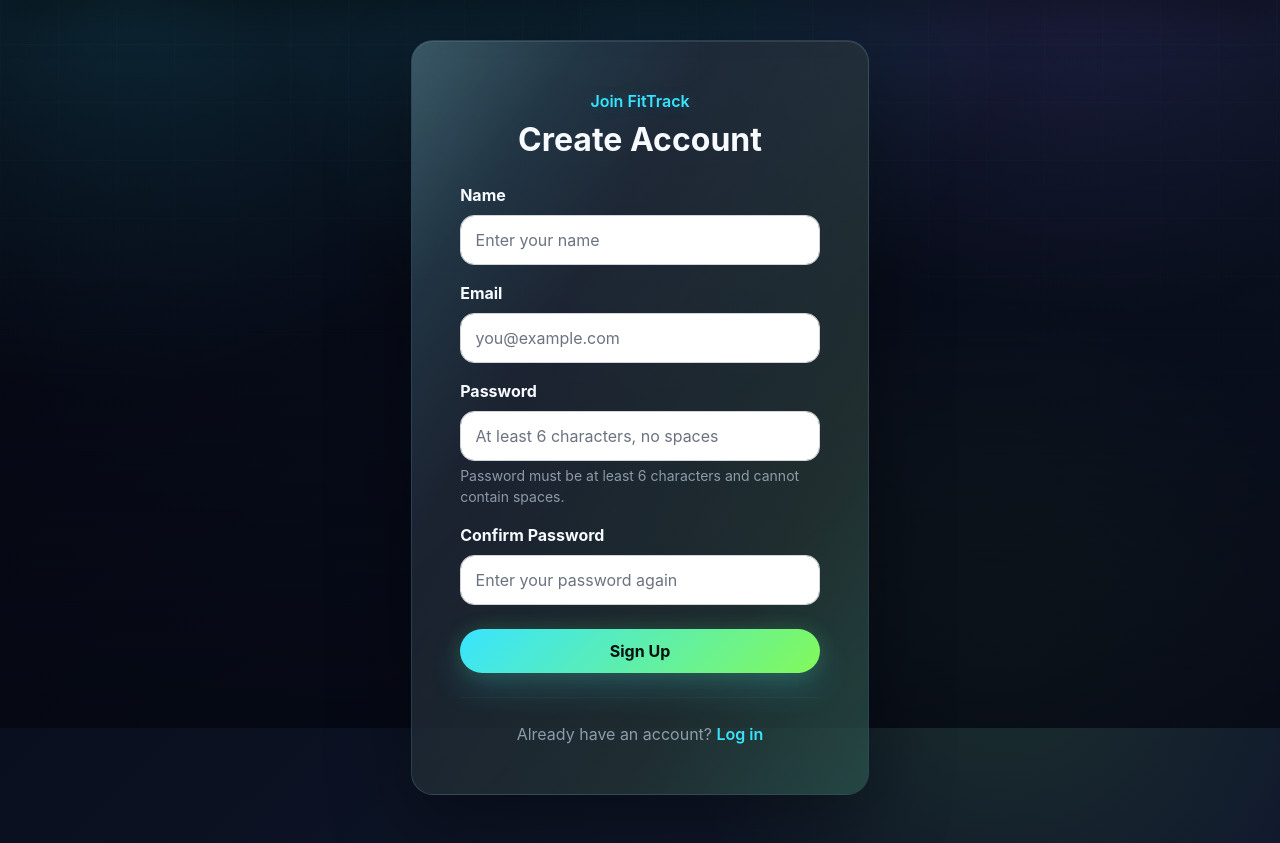
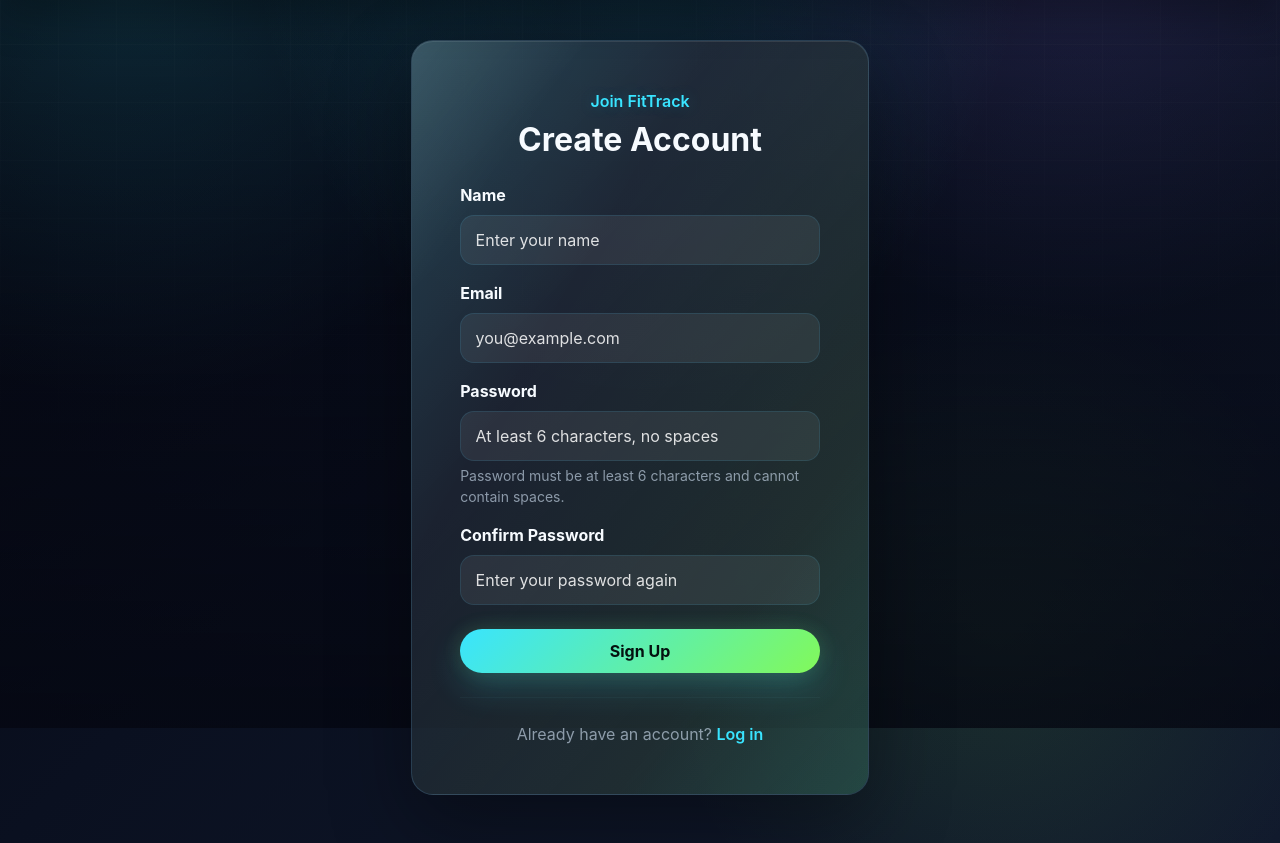
Before and after one commit to kiegiam/CITS3403-Test-Repo, a Flask app: page /register in a window 1280 px wide. Shown: the part 72-915 px from the top of the page. Run offline with Flask 3, Linux system fonts and the light colour scheme; some libraries are stand-ins or nearby versions.

Commit message:
Contrast changes to the Password recover page

```diff
--- a/static/css/styles.css
+++ b/static/css/styles.css
@@ -3013,32 +3013,16 @@ body.premium-app-page::after {
 .mono {
     font-variant-numeric: tabular-nums;
 }
-/* Auth page input visibility */
+
+.login-page .form-control::placeholder,
+.register-page .form-control::placeholder,
+.forgot-password-page .form-control::placeholder {
+    color: #ffffff !important;
+    opacity: 0.85;
+}
+
 .login-page .form-control,
-.register-page .form-control {
-    background-color: #ffffff !important;
-    color: #111827 !important;
-    border: 1px solid #d1d5db !important;
-    box-shadow: none;
-}
-
-.login-page .form-control::placeholder,
-.register-page .form-control::placeholder {
-    color: #6b7280 !important;
-    opacity: 1;
-}
-
-.login-page .form-control:focus,
-.register-page .form-control:focus {
-    background-color: #ffffff !important;
-    color: #111827 !important;
-    border-color: #198754 !important;
-    box-shadow: 0 0 0 0.2rem rgba(25, 135, 84, 0.18) !important;
-}
-
-/* Chrome autofill fix */
-.login-page input:-webkit-autofill,
-.register-page input:-webkit-autofill {
-    -webkit-box-shadow: 0 0 0 1000px #ffffff inset !important;
-    -webkit-text-fill-color: #111827 !important;
-}
+.register-page .form-control,
+.forgot-password-page .form-control {
+    color: #ffffff !important;
+}
--- a/templates/forgot_password.html
+++ b/templates/forgot_password.html
@@ -16,7 +16,7 @@
     >
 </head>
 
-<body class="premium-app-page auth-page">
+<body class="premium-app-page auth-page forgot-password-page">
 
     <header>
         <nav class="navbar navbar-expand-lg navbar-dark bg-success">
```
